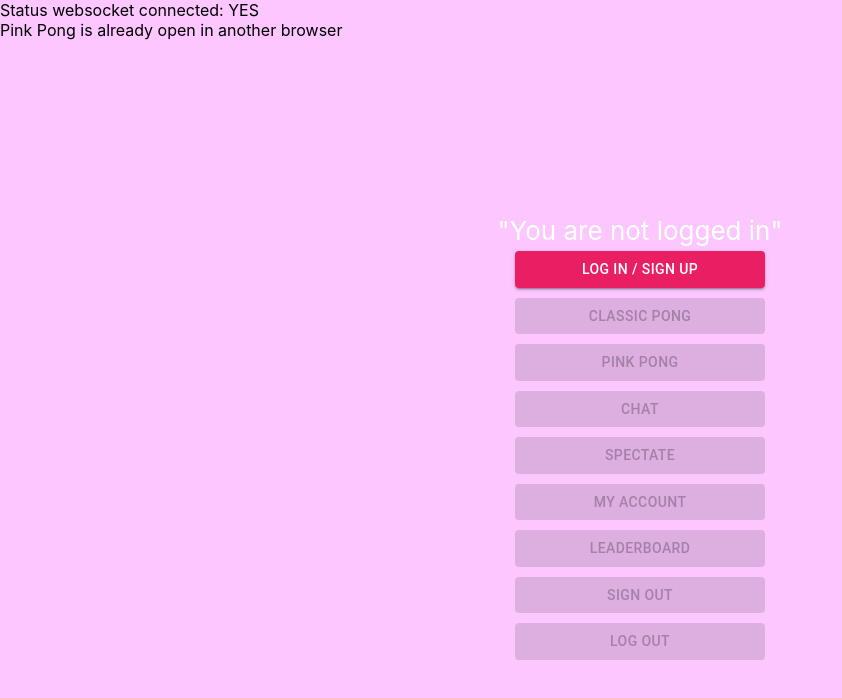
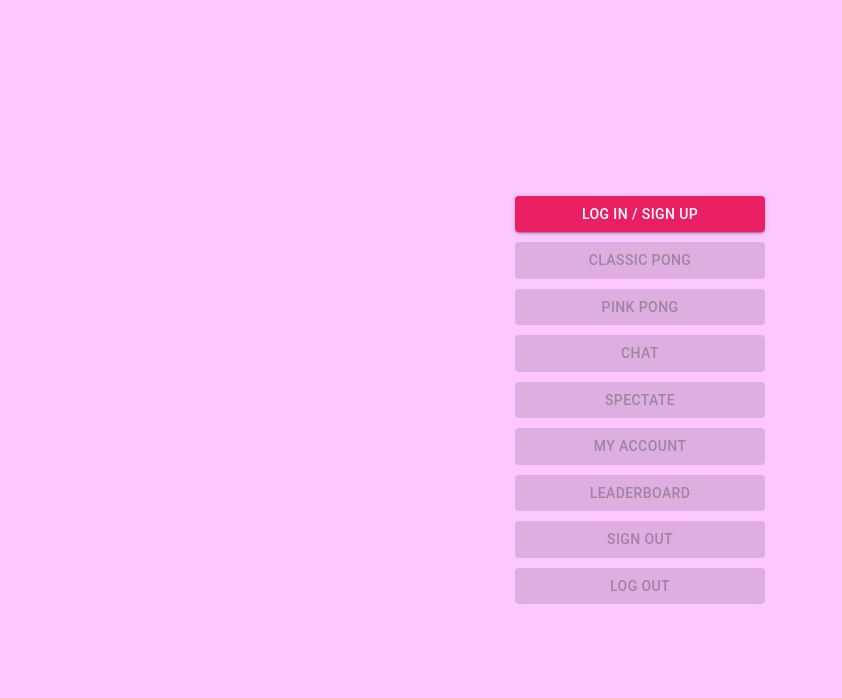
Before and after one commit to GroteGnoom/codam_transcendence, a React (Create React App) app in the folder react/: page / in a window 1280 px wide. Shown: the top 698 px of the page, without its empty margins (0-842 px from the left). Built offline with nearby package versions, Linux system fonts and the light colour scheme; no server answers.

Commit message:
Cleaned up home page

```diff
--- a/react/src/App.tsx
+++ b/react/src/App.tsx
@@ -39,7 +39,6 @@ function App() {
 
 	return (
 		<ThemeProvider theme={pinkTheme}>
-		 	Status websocket connected: {statusWebSocket ? "YES": "NO"}
 			<Routes>
 				<Route path={"/"} element={<Home statusWebsocket={statusWebSocket} setStatusWebsocket={setStatusWebsocket}/>} />
 				<Route path={"/pinkpong"} element={<PinkPong />} />
--- a/react/src/Chat/DirectMesssages.tsx
+++ b/react/src/Chat/DirectMesssages.tsx
@@ -164,7 +164,6 @@ class DirectMessage extends React.Component<DirectMessageProps, DirectMessageSta
         );
     }
 
-
     render(){
         const excludeCurrentChats = this.state.users.filter((user) =>
             !this.state.chats.find((chat) => chat.displayName === user.username) && // only display users you dont already have dm with
--- a/react/src/Home.tsx
+++ b/react/src/Home.tsx
@@ -149,11 +149,8 @@ const Home = (props: HomeProps) => {
 	return (
 		<ThemeProvider theme={pinkTheme}>
 			<main>
-				{uniqueSession ?
-					null : <p>Pink Pong is already open in another browser</p>}
 				<div className="App">
 					<header className="App-header">
-						<ShowLogin />
 						<Link className="App-link" to={{ pathname: "/signup" }}><Button className="button" variant="contained">Log in / Sign up</Button></Link>
 						<Link className={!li ? "disabledLink" : "App-link"} to={{ pathname: "/classicWaitingroom" }}><Button disabled={!li} className="button" variant="contained">Classic Pong</Button></Link>
 						<Link className={!li ? "disabledLink" : "App-link"} to={{ pathname: "/PinkPongWaitingroom" }}><Button disabled={!li} className="button" variant="contained">Pink Pong</Button></Link>
```
